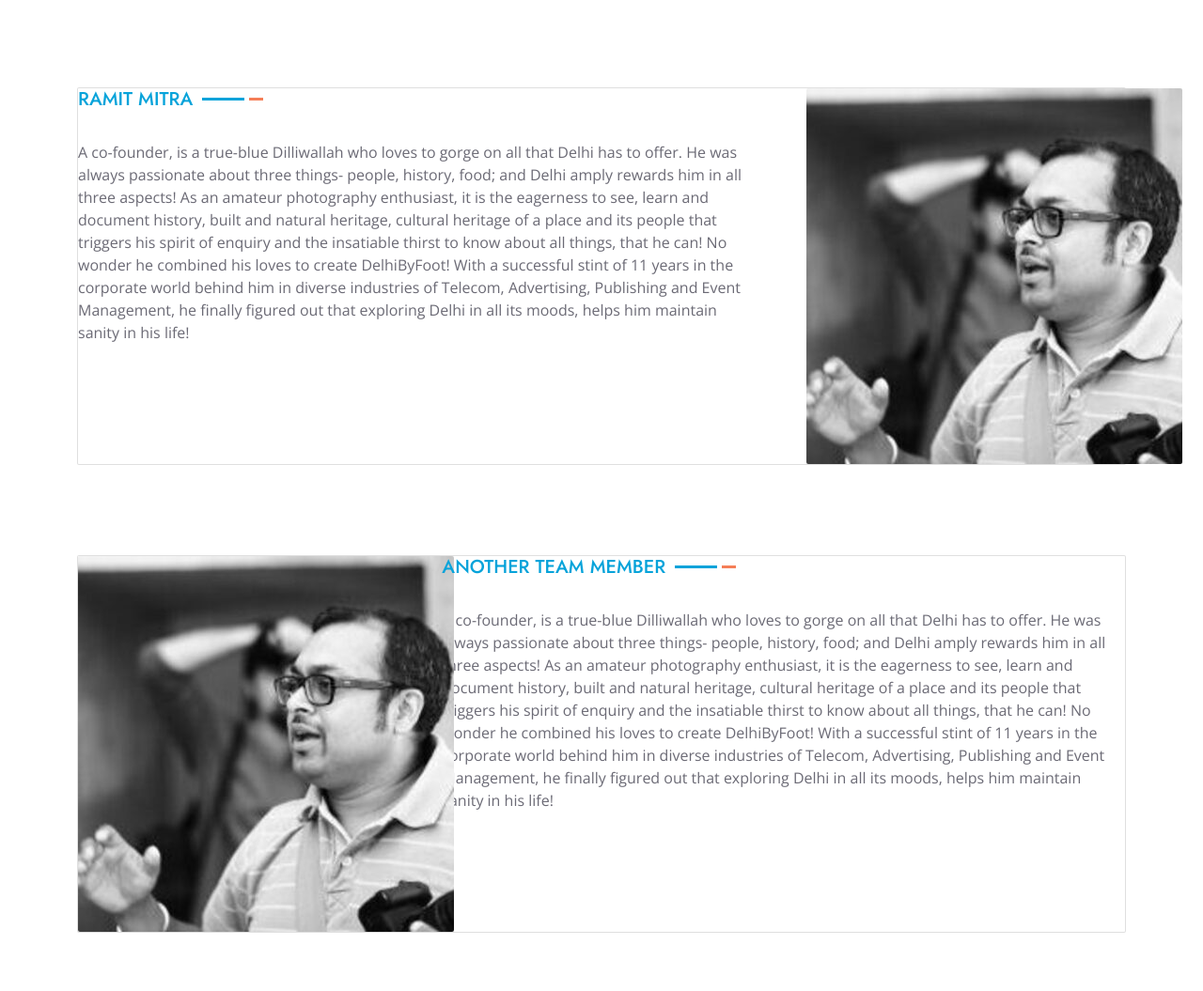
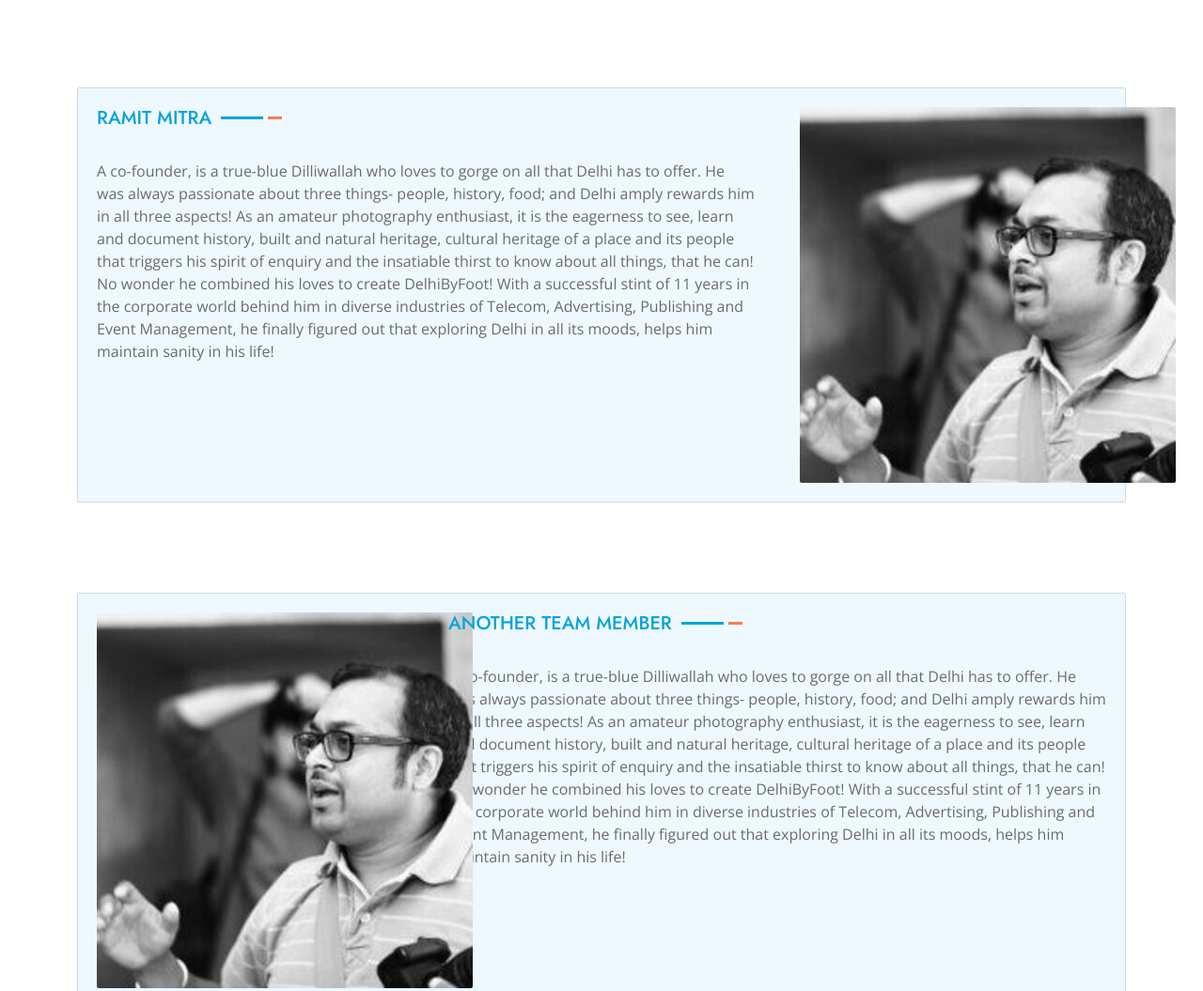
Before and after one commit to Edris-s/DekhiByFoot2, a plain HTML site: page about.html in a window 1280 px wide. Shown: the part 1065-2120 px from the top of the page at 94% size. Drawn offline with nearby package versions, Linux system fonts and the light colour scheme.

Commit message:
Add files via upload

```diff
--- a/css/style.css
+++ b/css/style.css
@@ -323,3 +323,15 @@ h6,
     width: 120px;
     height: 120px;
 }
+
+
+
+
+
+/* --------------------- About us Page Start ---------------------- */
+
+.card{
+    padding: 20px;
+    align-items: center;
+    background-color: #EEF9FF;
+}
```
